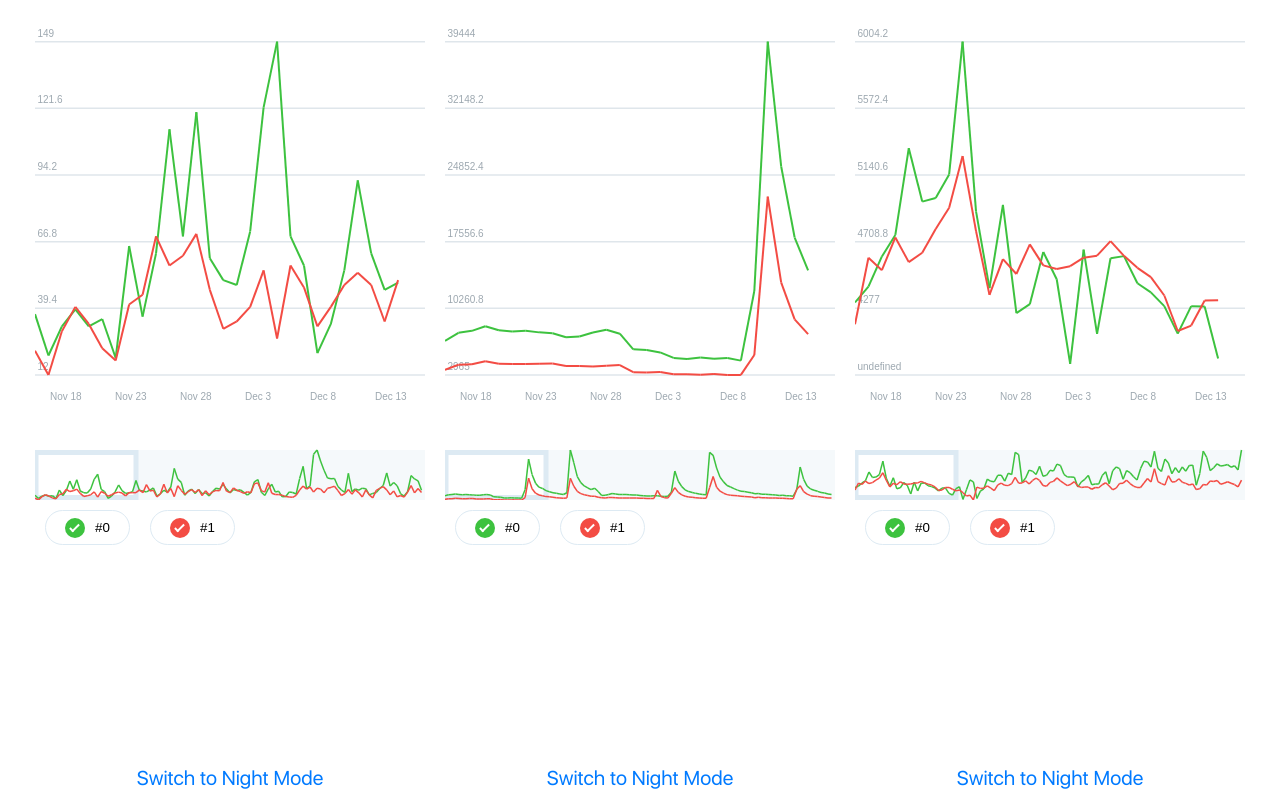
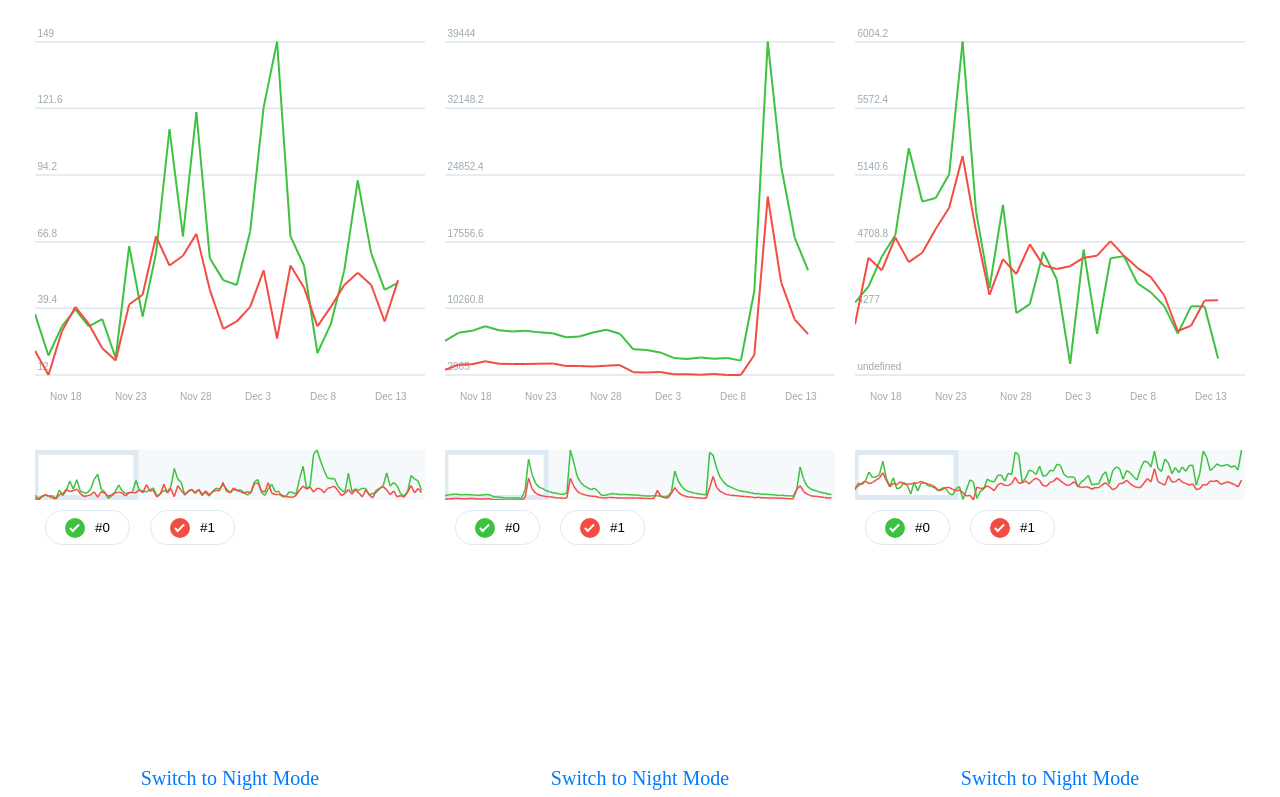
Before and after one commit to ddubrava/telegram-chart, a website built with webpack: page src/index.html in a window 1280 px wide. Shown: the top 797 px of the page. Built offline with nearby package versions, Linux system fonts and the light colour scheme.

Commit message:
chore: delete font & remove from style.scss

```diff
--- a/src/assets/styles/style.scss
+++ b/src/assets/styles/style.scss
@@ -1,8 +1,3 @@
-@font-face {
-  font-family: 'San-Francisco';
-  src: url('./../fonts/San-Francisco.ttf');
-}
-
 * {
   margin: 0;
   padding: 0;
@@ -17,6 +12,5 @@ html {
 body {
   height: 100%;
   font-size: 1.6rem;
-  font-family: 'San-Francisco', sans-serif;
   user-select: none;
 }
```
Also changed, not shown: src/assets/fonts/San-Francisco.ttf (deleted).
